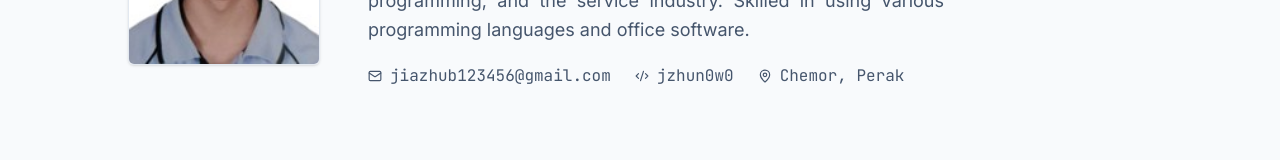
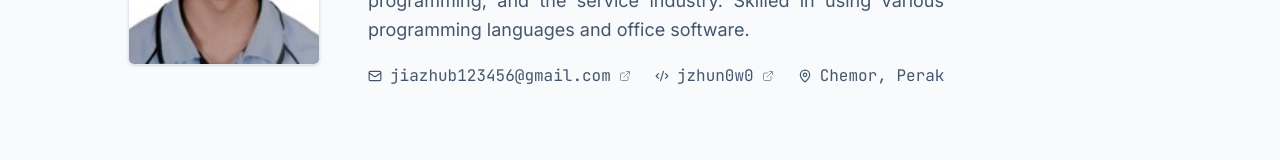
Before and after one commit to jzhun0w0/me, a React (Vite) app: page / in a window 1280 px wide. Shown: the part 233-393 px from the top of the page. Built offline with nearby package versions, Linux system fonts and the light colour scheme.

Commit message:
navigation icon added for profile section

```diff
--- a/src/components/Hero.jsx
+++ b/src/components/Hero.jsx
@@ -1,4 +1,4 @@
-import { MapPin, Mail, Code2 } from 'lucide-react'
+import { MapPin, Mail, Code2, ExternalLink } from 'lucide-react'
 
 function EmailLink() {
   const user = 'jiazhub123456'
@@ -14,7 +14,7 @@ function EmailLink() {
       onClick={handleClick}
       className="inline-flex items-center gap-2 hover:text-cyan-600 dark:hover:text-cyan-400 transition-colors"
     >
-      <Mail size={14} /> {user}@{domain}
+      <Mail size={14} /> {user}@{domain}<ExternalLink size={12} className="opacity-60" />
     </a>
   )
 }
@@ -45,7 +45,7 @@ export default function Hero() {
           <div className="flex flex-wrap gap-x-6 gap-y-1.5 text-base font-mono text-slate-600 dark:text-slate-500">
             <EmailLink />
             <a href="https://github.com/jzhun0w0" target="_blank" rel="noopener noreferrer" className="inline-flex items-center gap-2 hover:text-cyan-600 dark:hover:text-cyan-400 transition-colors">
-              <Code2 size={14} /> jzhun0w0
+              <Code2 size={14} /> jzhun0w0<ExternalLink size={12} className="opacity-60" />
             </a>
             <span className="inline-flex items-center gap-2">
               <MapPin size={14} /> Chemor, Perak
```
